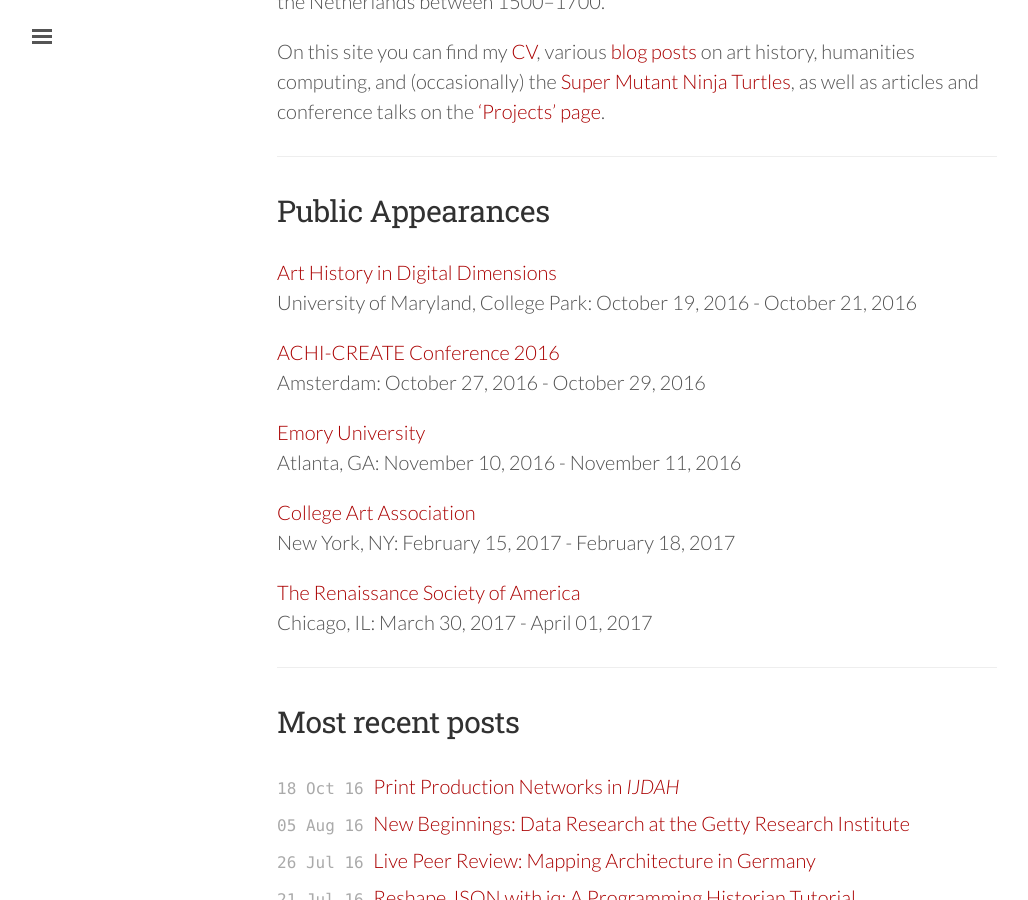
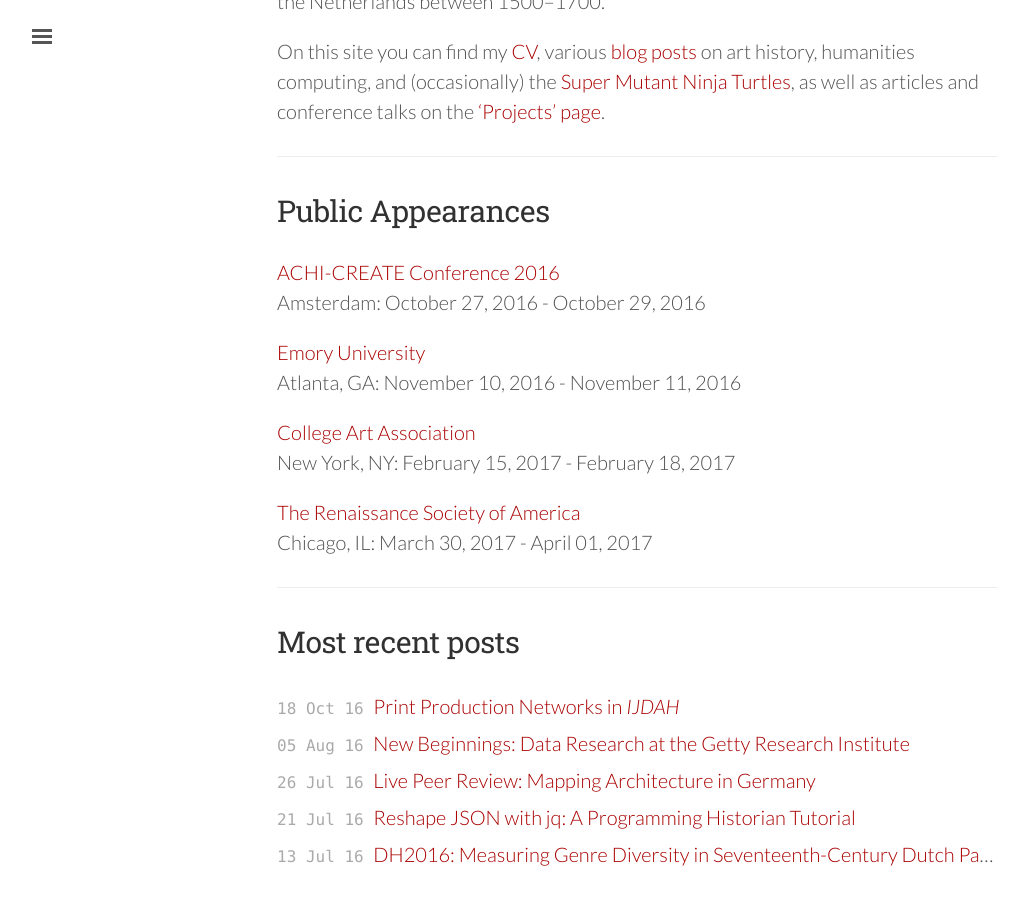
Before and after one commit to mdlincoln/mdlincoln.github.io, a Jekyll site: the page built from index.md, in a window 1280 px wide and 900 px high, scrolled down 443 px. Shown: the whole window, without its empty margins (3-1031 px from the left). Built offline with Jekyll 4.4.1, drawn with Linux system fonts in a browser that asks for light colours; nearby versions of some CDN libraries.

Commit message:
DDARTH is over

```diff
--- a/_data/travel.yaml
+++ b/_data/travel.yaml
@@ -3,11 +3,6 @@
   url: http://www.create.humanities.uva.nl/cfp-achi-create-conference-2016/
   datestart: 2016-10-27 00:00:00 -0500
   dateend: 2016-10-29 00:00:00 -0500
-- venue: Art History in Digital Dimensions
-  location: University of Maryland, College Park
-  url: http://dah-dimensions.org/
-  datestart: 2016-10-19 00:00:00 -0500
-  dateend: 2016-10-21  00:00:00 -0500
 - venue: College Art Association
   location: New York, NY
   url: http://www.collegeart.org/conference/
```
